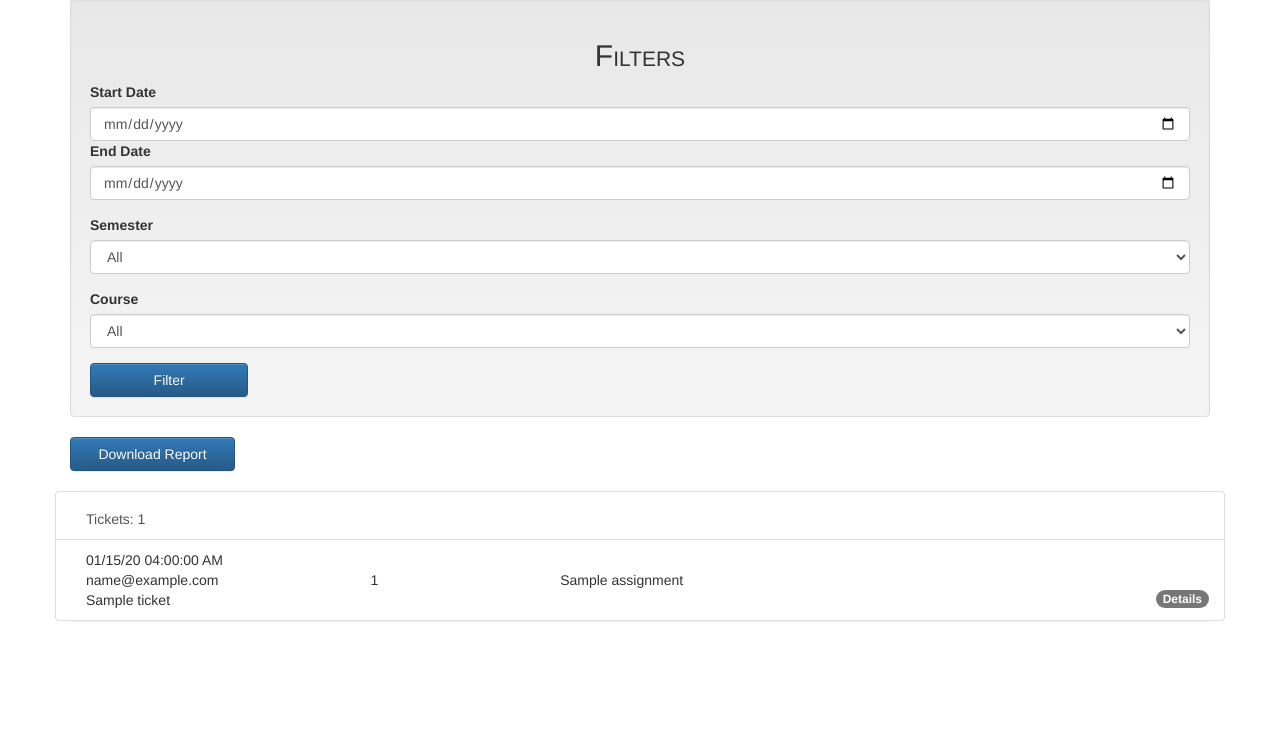
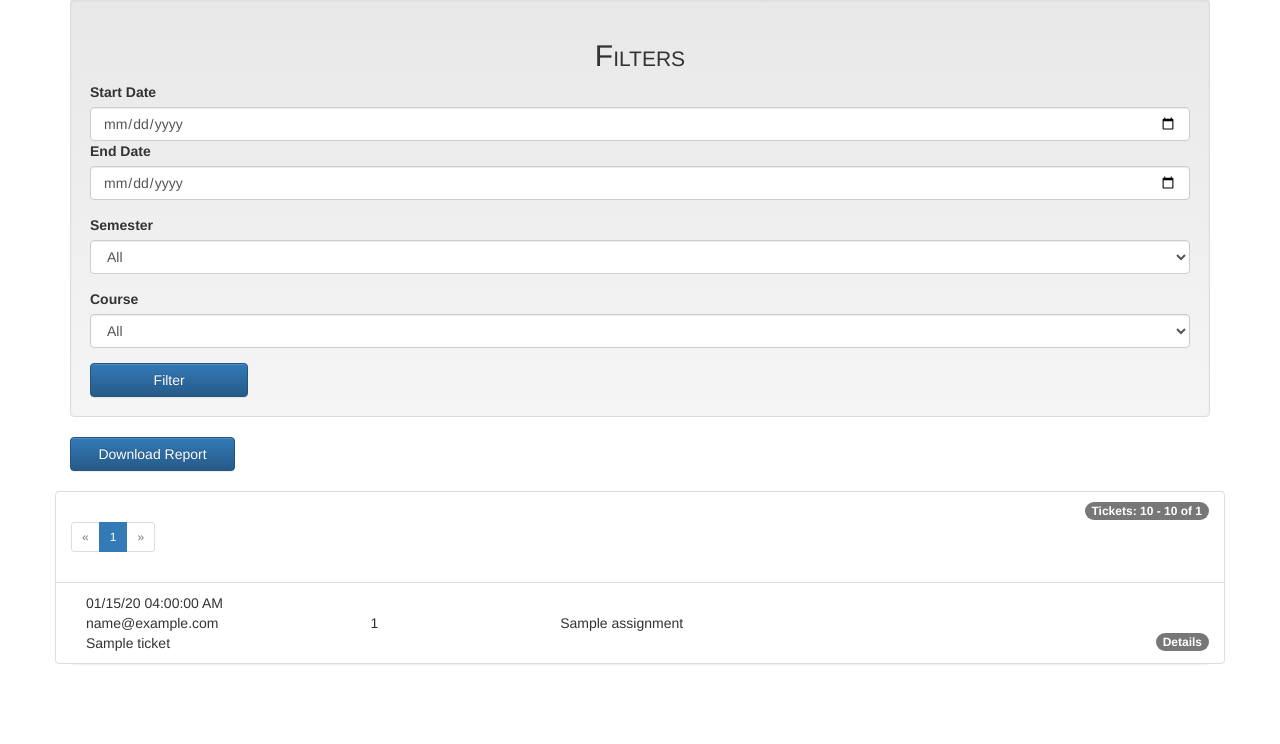
Before and after one commit to a-hodges/ist-tutoring, a Flask app: template templates/report.html in a window 1280 px wide. Shown: the part 225-969 px from the top of the page. Before the commit the page ends 847 px from the top, so only its background shows below. Run offline with Flask 2, Linux system fonts and the light colour scheme; the template is opened without the code that fills it: most values are stand-ins (such as "Sample title", 1, 10 or a date in 2020); some libraries are stand-ins or nearby versions.

Commit message:
Added pagination to reports page
Report downloads still download the whole report (not just the current
page)

```diff
--- a/portal.py
+++ b/portal.py
@@ -681,9 +681,25 @@ def reports():
     if not user or not user.is_superuser:
         return abort(403)
 
-    tickets = filter_report(request.args).all()
+    limit = 100
+    page = get_int(request.args.get('page'))
+    if page is None:
+        page = 1
+    offset = (page - 1) * limit
+
+    tickets = filter_report(request.args)
+    numTickets = tickets.count()
+    tickets = tickets.limit(limit).offset(offset).all()
     semesters = m.Semesters.query.order_by(m.Semesters.order_by).all()
     courses = m.Courses.query.order_by(m.Courses.order_by).all()
+
+    maxPage = ((numTickets - 1) // limit) + 1
+    if maxPage < 1:
+        maxPage = 1
+
+    args = dict(request.args)
+    if 'page' in args:
+        args.pop('page')
 
     html = render_template(
         'report.html',
@@ -691,6 +707,13 @@ def reports():
         tickets=tickets,
         semesters=semesters,
         courses=courses,
+
+        numTickets=numTickets,
+        page=page,
+        limit=limit,
+        offset=offset,
+        maxPage=maxPage,
+        args=args,
     )
     return html
 
--- a/templates/report.html
+++ b/templates/report.html
@@ -61,7 +61,72 @@
     <br>
     <ul class="list-group">
         <li class="list-group-item row">
-            <output class="col-xs-12">Tickets: {{ len(tickets) }}</output>
+            <nav aria-label="Report pages">
+                <ul class="pagination pagination-sm col-xs-10">
+                    {% if page > 1 %}
+                    <li aria-label="Previous">
+                        <a href="{{ url_for('reports', page=page-1, **args) }}">
+                            <span aria-hidden="true">&laquo;</span>
+                        </a>
+                    </li>
+                    {% else %}
+                    <li class="disabled" aria-label="Previous">
+                        <a><span aria-hidden="true">&laquo;</span></a>
+                    </li>
+                    {% endif %}
+
+                    {% if page - 2 > 1 %}
+                    <li aria-label="First">
+                        <a href="{{ url_for('reports', page=0, **args) }}">...</a>
+                    </li>
+                    {% endif %}
+                    {% if page - 1 > 1 %}
+                    <li aria-label="Page">
+                        <a href="{{ url_for('reports', page=page-2, **args) }}">{{ page - 2 }}</a>
+                    </li>
+                    {% endif %}
+                    {% if page > 1 %}
+                    <li aria-label="Page">
+                        <a href="{{ url_for('reports', page=page-1, **args) }}">{{ page - 1 }}</a>
+                    </li>
+                    {% endif %}
+
+                    <li class="active" aria-label="Page">
+                        <a>{{ page }}</a>
+                    </li>
+
+                    {% if page < maxPage %}
+                    <li aria-label="Page">
+                        <a href="{{ url_for('reports', page=page+1, **args) }}">{{ page + 1 }}</a>
+                    </li>
+                    {% endif %}
+                    {% if page + 1 < maxPage %}
+                    <li aria-label="Page">
+                        <a href="{{ url_for('reports', page=page+2, **args) }}">{{ page + 2 }}</a>
+                    </li>
+                    {% endif %}
+                    {% if page + 2 < maxPage %}
+                    <li aria-label="Last">
+                        <a href="{{ url_for('reports', page=maxPage, **args) }}">...</a>
+                    </li>
+                    {% endif %}
+
+                    {% if page < maxPage %}
+                    <li aria-label="Next">
+                        <a href="{{ url_for('reports', page=page+1, **args) }}">
+                            <span aria-hidden="true">&raquo;</span>
+                        </a>
+                    </li>
+                    {% else %}
+                    <li class="disabled" aria-label="Next">
+                        <a><span aria-hidden="true">&raquo;</span></a>
+                    </li>
+                    {% endif %}
+                </ul>
+            </nav>
+            <output class="badge">
+                Tickets: {{ offset + 1 }} - {{ offset + len(tickets) }} of {{ numTickets }}
+            </output>
         </li>
         {% for ticket in tickets %}
         <li class="list-group-item row">
```
